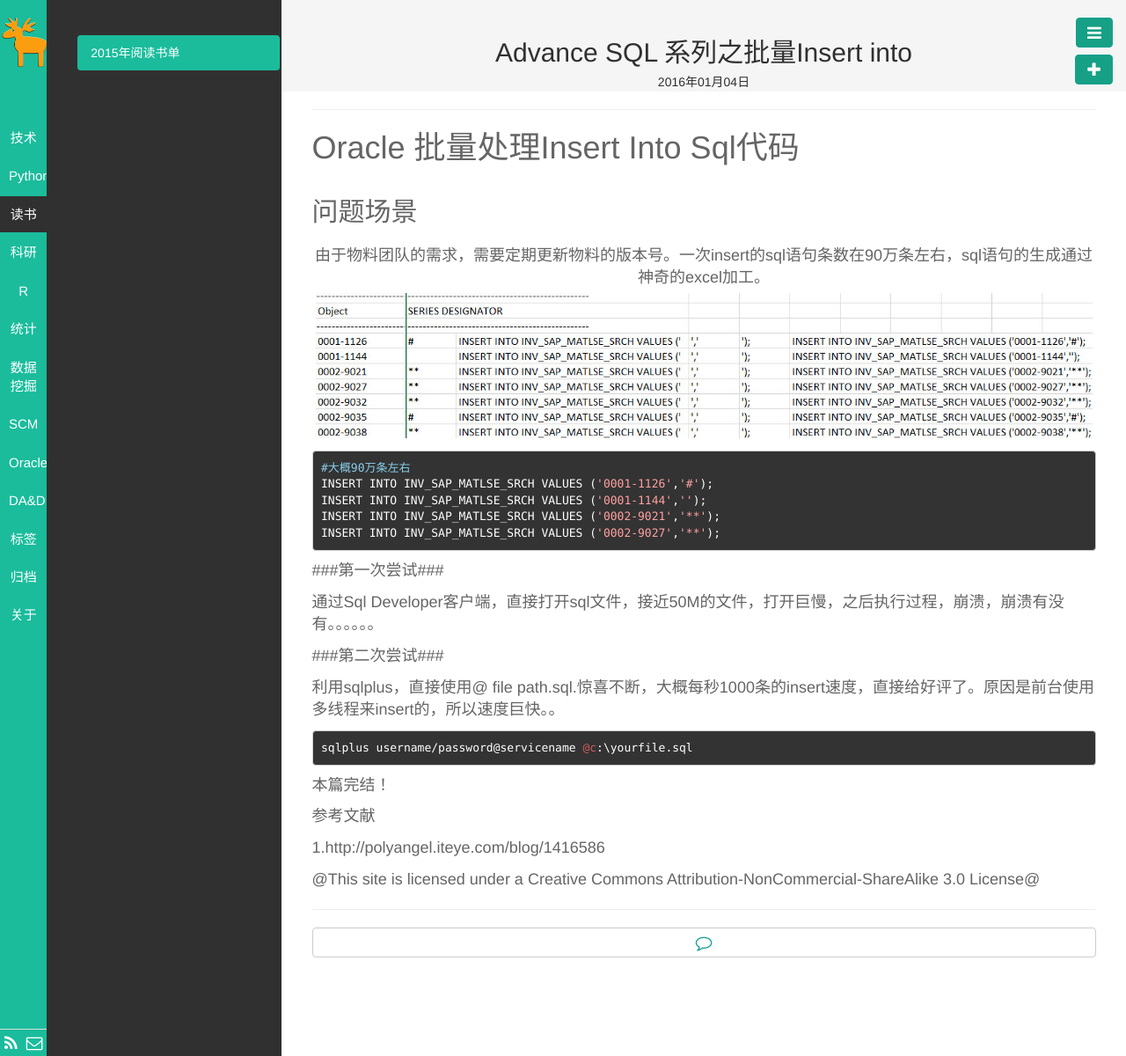
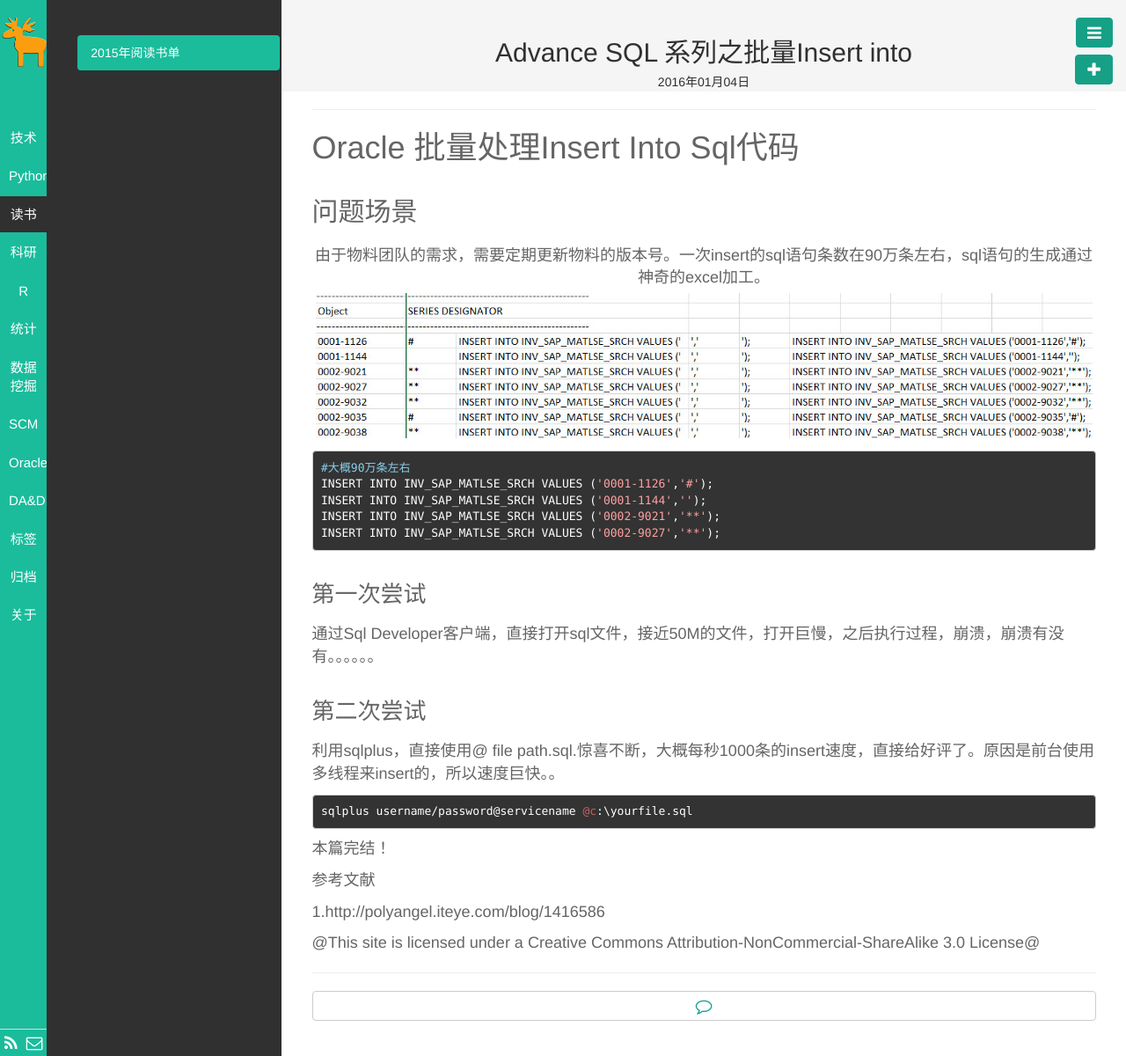
Before and after one commit to eledata/eledata.github.io, a Jekyll site: the page built from _posts/Oracle/2016-01-04-Oracle-SQL-Advance-04.md, in a window 1280 px wide. Shown: the whole page at 88% size. Built offline with Jekyll 4.4.1, drawn with Linux system fonts in a browser that asks for light colours.

Commit message:
update
update

```diff
--- a/_config.yml
+++ b/_config.yml
@@ -19,7 +19,7 @@ favicon: /public/img/deer3.png
 
 # disqus 设置
 disqus:
-  shortname: ele_cloud
+  shortname: eledata
 
 # 主题设置，自动激活某个标签
 active: 读书
--- a/_posts/Oracle/2016-01-04-Oracle-SQL-Advance-04.md
+++ b/_posts/Oracle/2016-01-04-Oracle-SQL-Advance-04.md
@@ -20,12 +20,12 @@ tags: Oracle
 	INSERT INTO INV_SAP_MATLSE_SRCH VALUES ('0002-9021','**');
 	INSERT INTO INV_SAP_MATLSE_SRCH VALUES ('0002-9027','**');
 
-###第一次尝试###
+### 第一次尝试
 
 通过Sql Developer客户端，直接打开sql文件，接近50M的文件，打开巨慢，之后执行过程，崩溃，崩溃有没有。。。。。。
 
 
-###第二次尝试###
+### 第二次尝试
 
 利用sqlplus，直接使用@ file path.sql.惊喜不断，大概每秒1000条的insert速度，直接给好评了。原因是前台使用多线程来insert的，所以速度巨快。。
 
```
